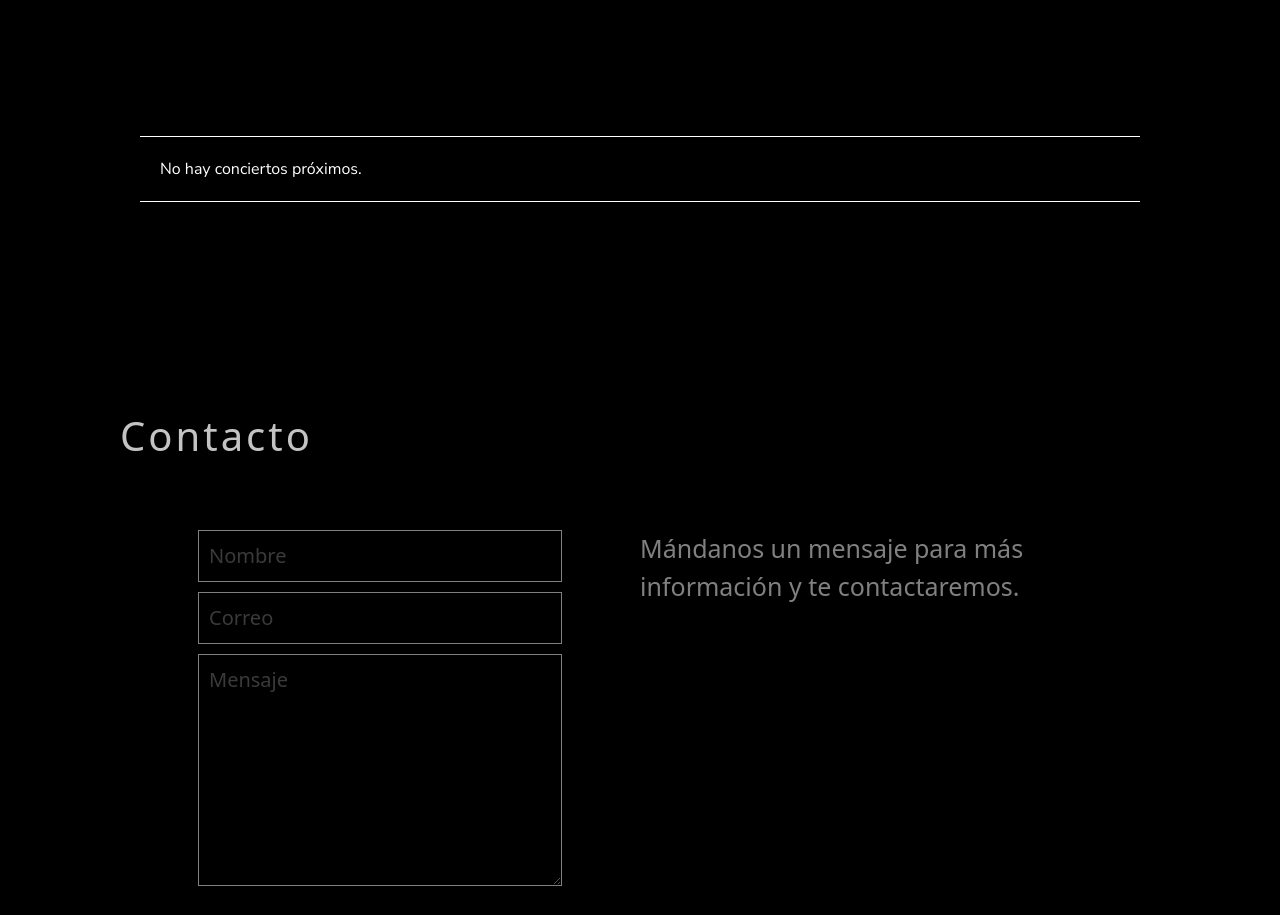
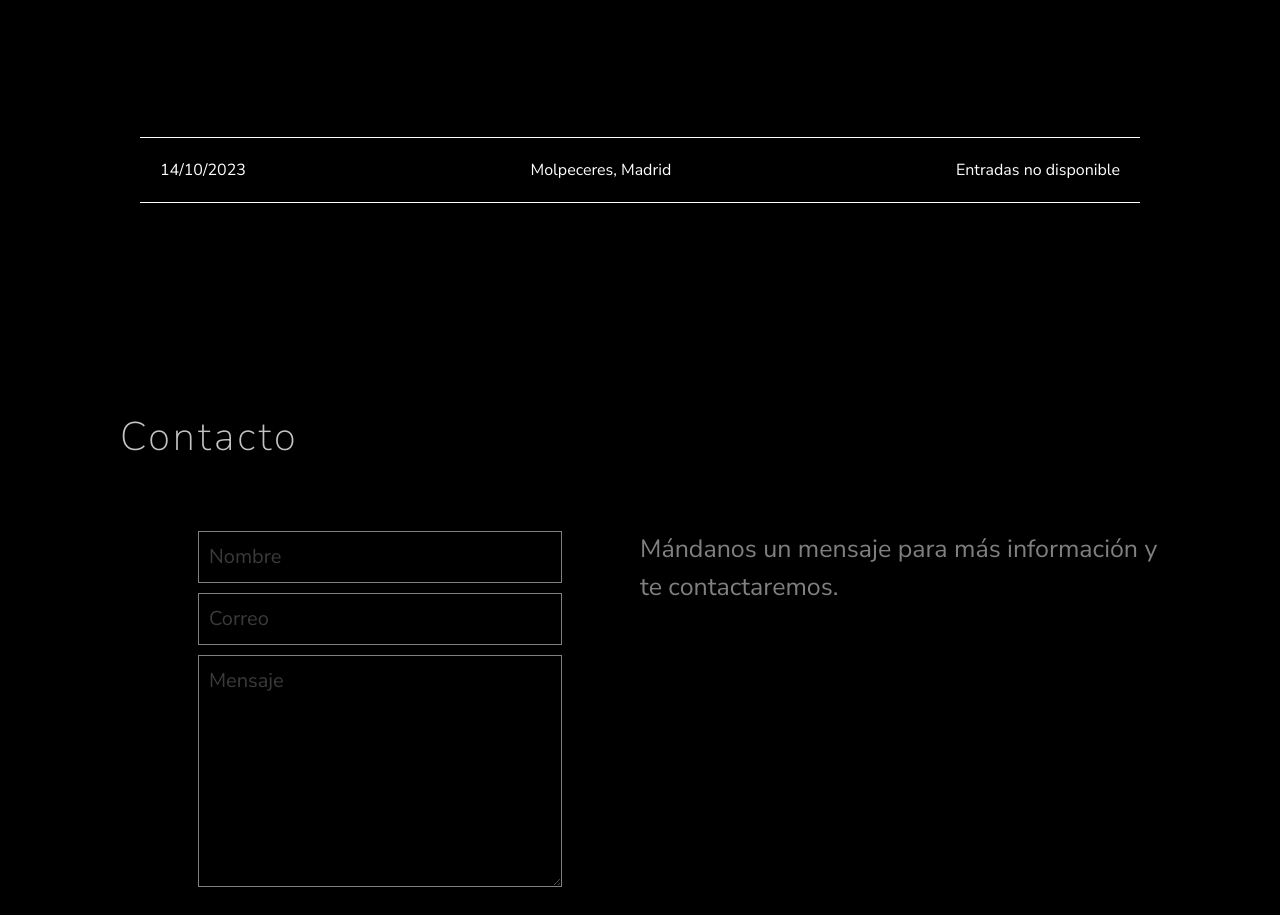
Before and after one commit to JackCaldwellNichols/hot-deluge, a React (Vite) app in the folder hotDeluge/: page / in a window 1280 px wide. Shown: the part 4200-5115 px from the top of the page. Built offline with nearby package versions, Linux system fonts and the light colour scheme.

Commit message:
concert section updates

```diff
--- a/hotDeluge/src/App.jsx
+++ b/hotDeluge/src/App.jsx
@@ -1,8 +1,8 @@
 import { BrowserRouter, Routes, Route } from "react-router-dom";
-import Navbar from "./components/Navbar/Navbar";
+
 import Borja from "./pages/Borja/Borja";
 import Home from "./pages/Home.jsx";
-import Menu from "./components/Menu/Menu.jsx";
+
 import Footer from "./components/Footer/Footer";
 
 function App() {
--- a/hotDeluge/src/components/Concerts/Concerts.jsx
+++ b/hotDeluge/src/components/Concerts/Concerts.jsx
@@ -15,9 +15,13 @@ const Concerts = () => {
               <span className="date">{show.date}</span>
               <span className="where">{show.name}</span>
 
-              <a href="http://www.woutick.es/evento/25039/entradas-hot-deluge-en-el-perro-malasana-madrid">
-                <button className="concertBtn">Tickets</button>
-              </a>
+              {show.link === "" ? (
+                <span>Entradas no disponible</span>
+              ) : (
+                <a href={show.link} target="_blank" rel="noreferrer">
+                  <button className="concertBtn">Entradas</button>
+                </a>
+              )}
             </div>
           ))
         )}
--- a/hotDeluge/src/data.js
+++ b/hotDeluge/src/data.js
@@ -114,4 +114,12 @@ export const shows = [
   //     price1: 10,
   //     price2: 12,
   //   },
+  {
+    id: 1,
+    name: "Molpeceres, Madrid",
+    date: "14/10/2023",
+    price1: "TBC",
+    price2: "TBC",
+    link: "",
+  },
 ];
--- a/hotDeluge/src/index.css
+++ b/hotDeluge/src/index.css
@@ -5,6 +5,5 @@ html {
 body {
   margin: 0;
   padding: 0;
-  font-family: 'Nunito Sans';
-  overflow-x: hidden;
+  font-family: "Nunito Sans";
 }
```
Also changed, not shown: hotDeluge/src/main.jsx (+7 -6 lines).
